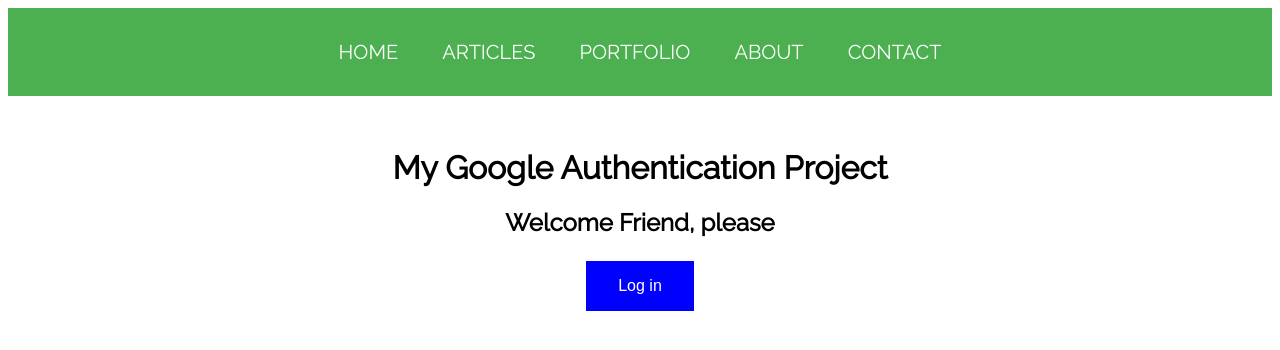
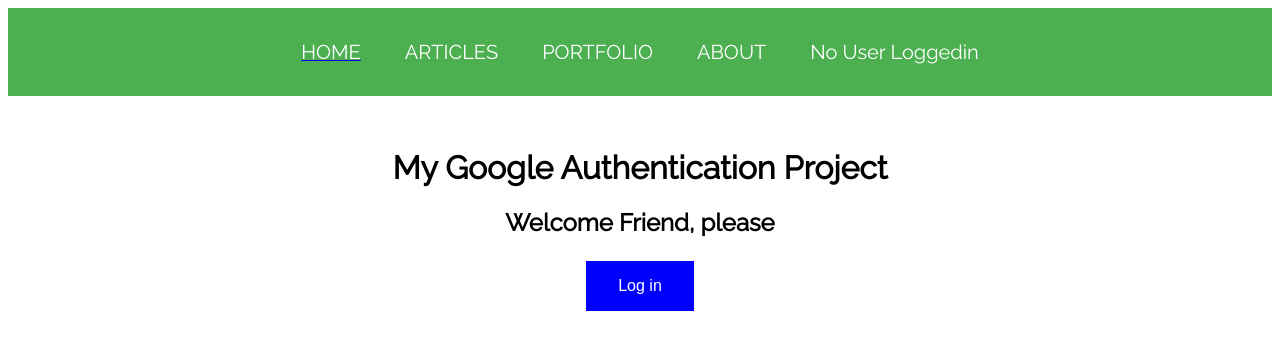
Before and after one commit to Amaljith64/G_Auth, a Django app: page / in a window 1280 px wide. Shown: the top 350 px of the page. Run offline with Django 4.2, Linux system fonts and the light colour scheme.

Commit message:
Navbar Edited

```diff
--- a/gauthentication/Templates/account/login.html
+++ b/gauthentication/Templates/account/login.html
@@ -1,5 +1,4 @@
 {% load socialaccount %}
-
 
 
 <html lang="en">
--- a/gauthentication/Templates/blog/base.html
+++ b/gauthentication/Templates/blog/base.html
@@ -1,15 +1,14 @@
-
 <div class="container green borderXwidth">
-    <b>HOME</b>
+    <a href="/"> <b>HOME</b></a>
     <b>ARTICLES</b>
     <b>PORTFOLIO</b>
     <b>ABOUT</b>
-    <b>CONTACT</b>
+    {% if user.is_authenticated %}
+    <b>Welcome, {{ user.username }}</b>
+    {% else %}
+    <b>No User Loggedin</b>
+    {% endif %}
 </div>
-
-
-
-
 
 
 <style>
@@ -94,4 +93,5 @@
   cursor: pointer;
 }
 
+
 </style>
```
Also changed, not shown: gauthentication/db.sqlite3.
